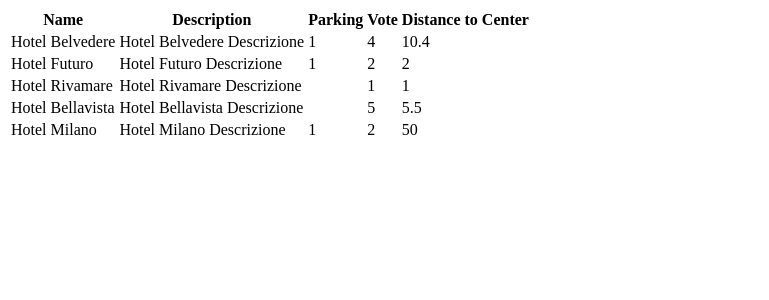
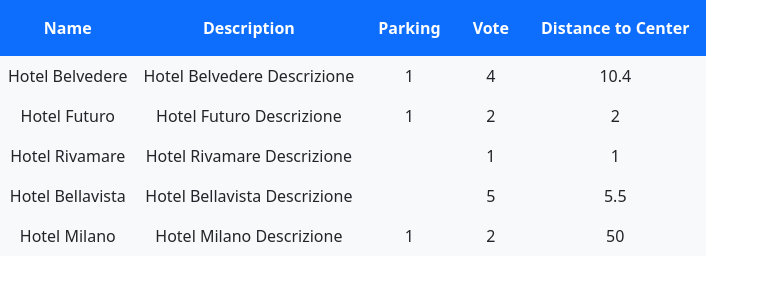
Before and after one commit to RenatoFringuello/php-hotel, a PHP site: page / in a window 1280 px wide. Shown: the top 300 px of the page, without its empty margins (0-769 px from the left). Run offline with PHP 8.4, Linux system fonts and the light colour scheme.

Commit message:
add style

```diff
--- a/index.php
+++ b/index.php
@@ -5,6 +5,8 @@
     <meta http-equiv="X-UA-Compatible" content="IE=edge">
     <meta name="viewport" content="width=device-width, initial-scale=1.0">
     <title>php hotel</title>
+
+    <link href="https://cdn.jsdelivr.net/npm/bootstrap@5.3.0-alpha1/dist/css/bootstrap.min.css" rel="stylesheet" integrity="sha384-GLhlTQ8iRABdZLl6O3oVMWSktQOp6b7In1Zl3/Jr59b6EGGoI1aFkw7cmDA6j6gD" crossorigin="anonymous">
 </head>
 <body>
     <?php
@@ -49,24 +51,24 @@
     ?>
 
     <table>
-        <thead>
+        <thead class="bg-primary text-white">
             <tr>
-                <th>Name</th>
-                <th>Description</th>
-                <th>Parking</th>
-                <th>Vote</th>
-                <th>Distance to Center</th>
+                <th class="text-center p-3">Name</th>
+                <th class="text-center p-3">Description</th>
+                <th class="text-center p-3">Parking</th>
+                <th class="text-center p-3">Vote</th>
+                <th class="text-center p-3">Distance to Center</th>
             </tr>
         </thead>
         <tbody>
             <?php
                 foreach($hotels as $hotel){
                     echo '<tr>
-                            <td>'.$hotel['name'].'</td>
-                            <td>'.$hotel['description'].'</td>
-                            <td>'.$hotel['parking'].'</td>
-                            <td>'.$hotel['vote'].'</td>
-                            <td>'.$hotel['distance_to_center'].'</td>
+                            <td class="text-center p-2 bg-light">'.$hotel['name'].'</td>
+                            <td class="text-center p-2 bg-light">'.$hotel['description'].'</td>
+                            <td class="text-center p-2 bg-light">'.$hotel['parking'].'</td>
+                            <td class="text-center p-2 bg-light">'.$hotel['vote'].'</td>
+                            <td class="text-center p-2 bg-light">'.$hotel['distance_to_center'].'</td>
                          </tr>';
                 }
             ?>
```
